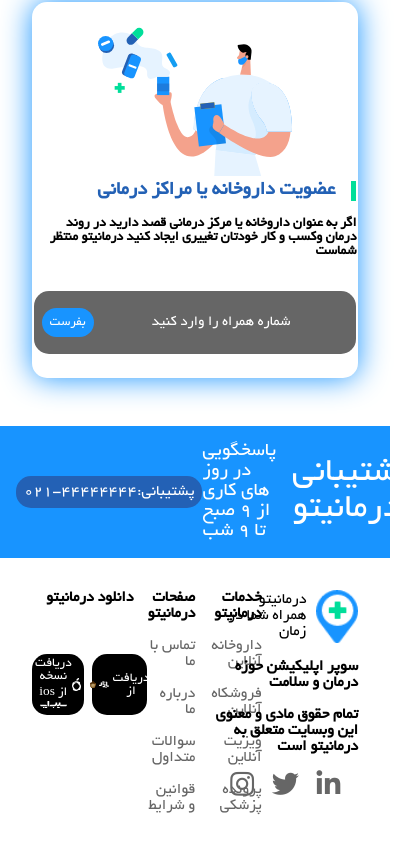
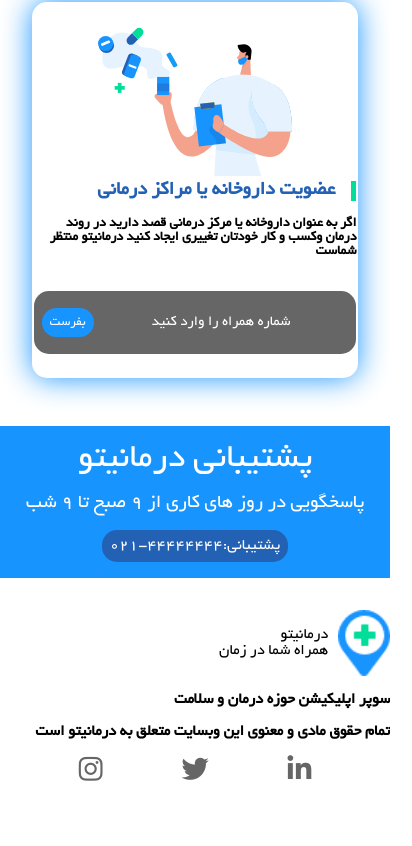
Before and after one commit to Arash-coder/Darmanito-React, a React (Create React App) app: page / in a window 390 px wide. Shown: the part 2925-3771 px from the top of the page, 412 px wide, since content can reach past the window. After the commit the page ends 3741 px from the top, so only its background shows below. Built offline with nearby package versions, Linux system fonts and the light colour scheme.

Commit message:
finish responsive of whole page

```diff
--- a/src/Components/Footer/Footer.module.scss
+++ b/src/Components/Footer/Footer.module.scss
@@ -121,3 +121,49 @@
     }
     padding-top: 1rem;
 }
+
+@media(max-width:1075px) {
+    .mainfooter {
+        padding: 2rem 0rem;
+    }
+}
+
+@media(max-width:1011px) {
+    .uls {
+        width: 27%;
+    }
+}
+
+@media(max-width:869px) {
+    .links {
+        width: 28%;
+    }
+}
+
+@media(max-width:815px) {
+    .bluesection {
+        flex-direction: column-reverse;
+    }
+    .titleblue {
+        flex-direction: column-reverse;
+    }
+    .pad1 {
+        padding: 1rem 0rem;
+    }
+}
+
+@media(max-width:750px) {
+    .btndownload,
+    .uls {
+        display: none;
+    }
+    .links {
+        width: 100%;
+    }
+}
+
+@media(max-width: 360px) {
+    .pad1 {
+        font-size: $body2;
+    }
+}
```
